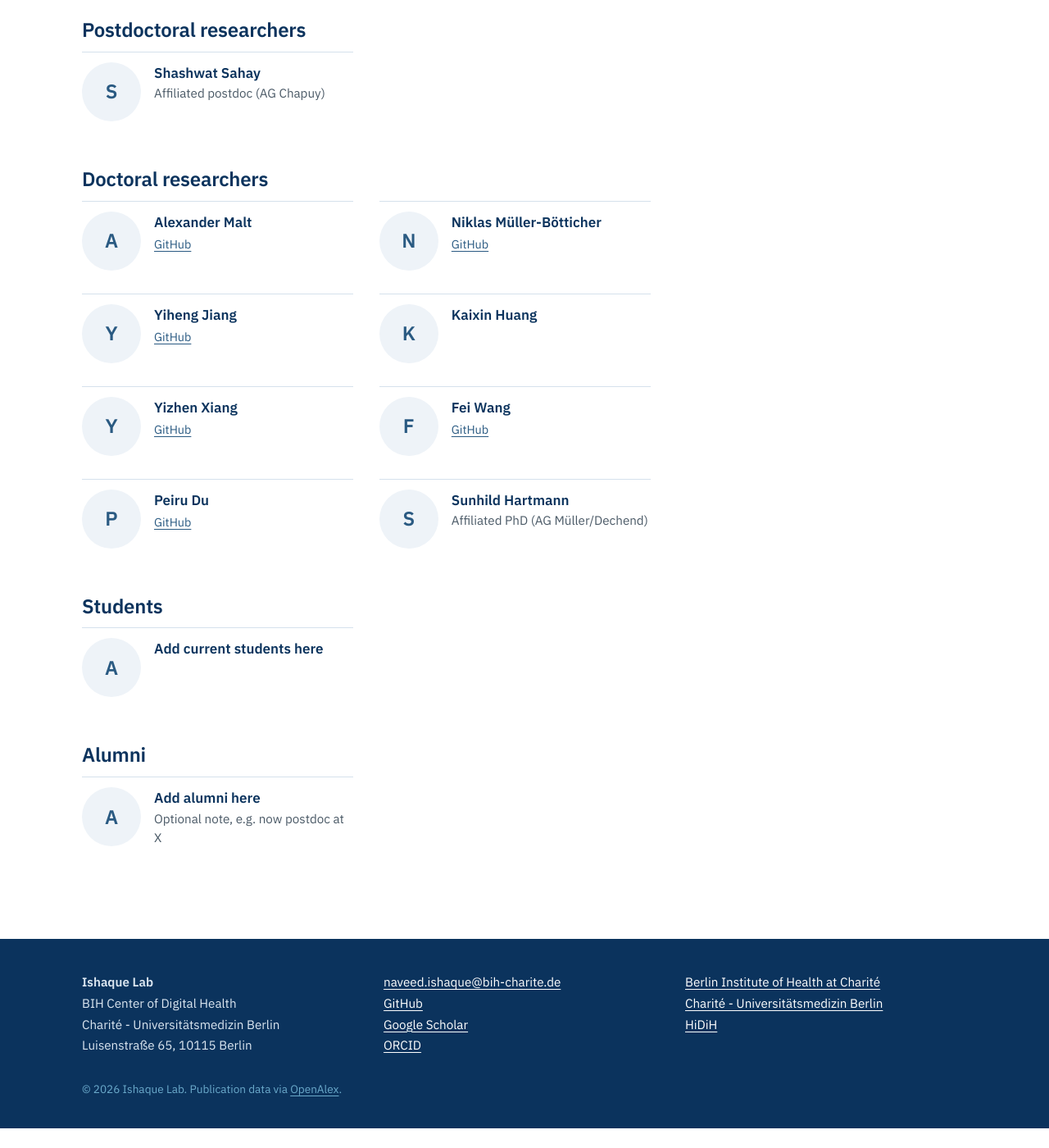
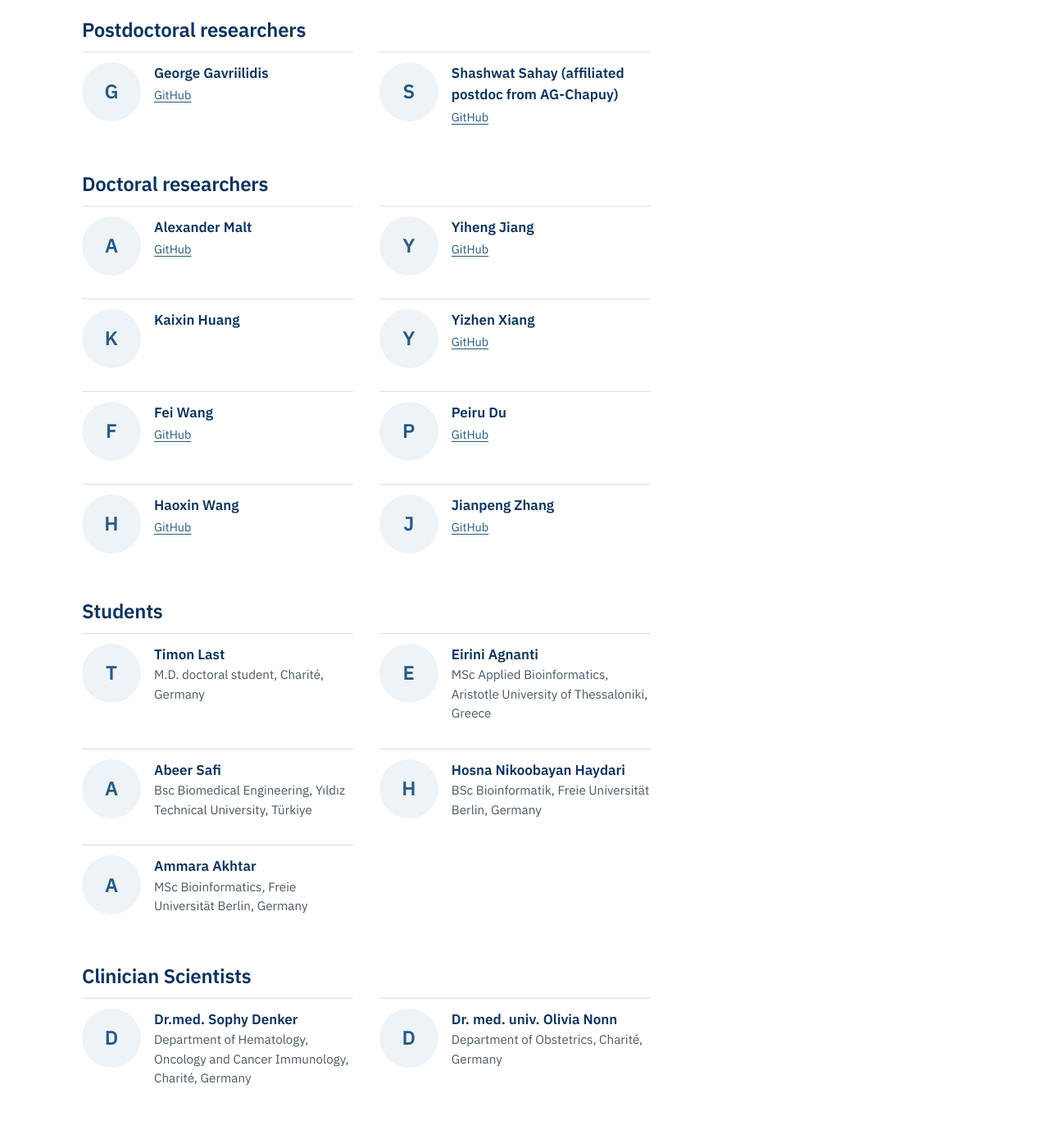
Before and after one commit to IshaqueLab/IshaqueLab.github.io, a Jekyll site: the page built from people.md, in a window 1280 px wide and 1400 px high, scrolled down 400 px. Shown: the whole window at 82% size. Built offline with Jekyll 4.4.1, drawn with Linux system fonts in a browser that asks for light colours; before the commit the page ends 1776 px from its top, so only the background shows below that.

Commit message:
Revise research groups and add new members
Updated members in various research groups, added new students and clinician scientists, and removed the alumni group.

```diff
--- a/_data/people.yml
+++ b/_data/people.yml
@@ -13,15 +13,15 @@
 
 - group: Postdoctoral researchers
   members:
-    - name: Shashwat Sahay
-      title: Affiliated postdoc (AG Chapuy)
+    - name: George Gavriilidis
+      github: geogav
+    - name: Shashwat Sahay (affiliated postdoc from AG-Chapuy)
+      github: shashwatsahay
 
 - group: Doctoral researchers
   members:
     - name: Alexander Malt
       github: al3xmlt030
-    - name: Niklas Müller-Bötticher
-      github: niklasmueboe
     - name: Yiheng Jiang
       github: YihengJiang97
     - name: Kaixin Huang
@@ -31,14 +31,27 @@
       github: Dan-Danny-Danniel
     - name: Peiru Du
       github: dpr1212
-    - name: Sunhild Hartmann
-      title: Affiliated PhD (AG Müller/Dechend)
+    - name: Haoxin Wang
+      github: whxgz121
+    - name: Jianpeng Zhang
+      github: LuckyRaphael
 
 - group: Students
   members:
-    - name: Add current students here
+    - name: Timon Last
+      title: M.D. doctoral student, Charité, Germany
+    - name: Eirini Agnanti
+      title: MSc Applied Bioinformatics, Aristotle University of Thessaloniki, Greece
+    - name: Abeer Safi
+      title: Bsc Biomedical Engineering, Yıldız Technical University, Türkiye
+    - name: Hosna Nikoobayan Haydari
+      title: BSc Bioinformatik, Freie Universität Berlin, Germany
+    - name: Ammara Akhtar
+      title: MSc Bioinformatics, Freie Universität Berlin, Germany
 
-- group: Alumni
+- group: Clinician Scientists
   members:
-    - name: Add alumni here
-      title: Optional note, e.g. now postdoc at X
+    - name: Dr.med. Sophy Denker
+      title: Department of Hematology, Oncology and Cancer Immunology, Charité, Germany
+    - name: Dr. med. univ. Olivia Nonn
+      title: Department of Obstetrics, Charité, Germany
```
